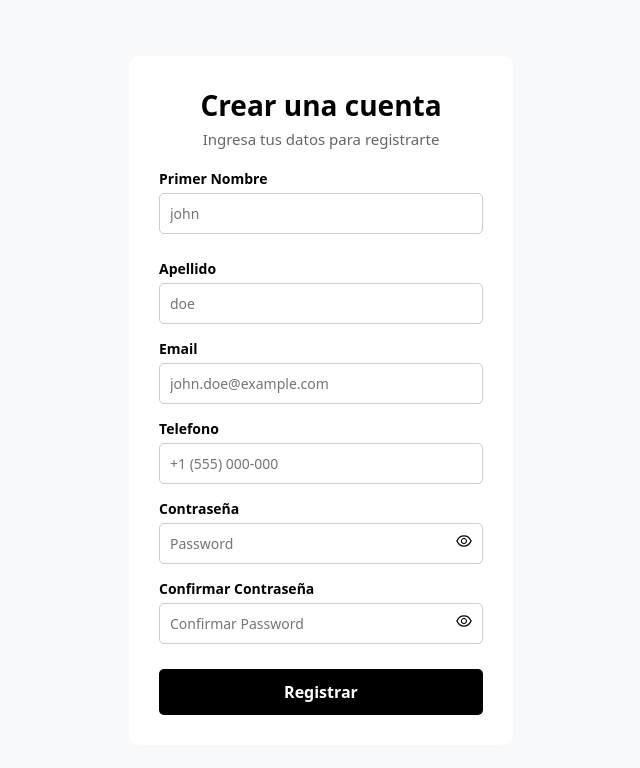
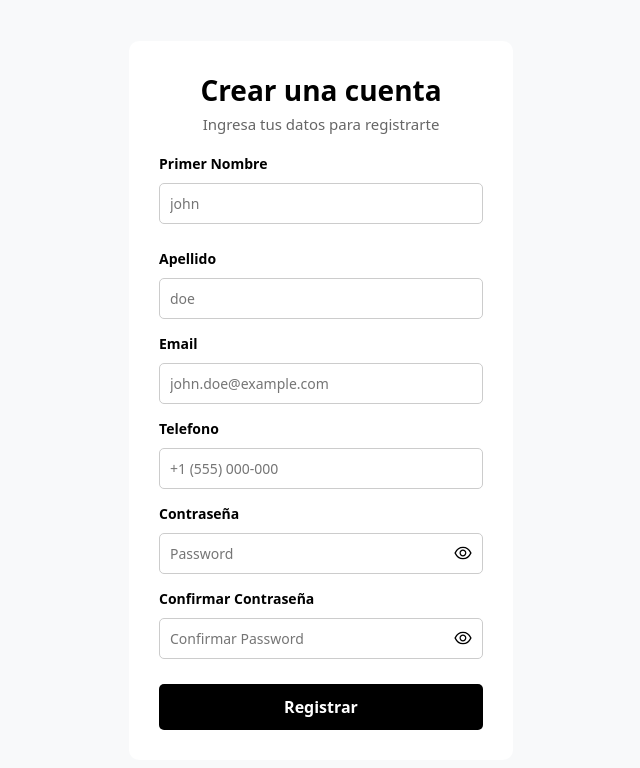
Before and after one commit to SilvaMauricioN/Tp-React-Modulo-1, a React (Vite) app: page / in a window 1280 px wide. Shown: the top 768 px of the page, without its empty margins (319-959 px from the left). Built offline with nearby package versions, Linux system fonts and the light colour scheme.

Commit message:
arreglo css campo password

```diff
--- a/src/componentes/Campo/Campo.css
+++ b/src/componentes/Campo/Campo.css
@@ -9,7 +9,7 @@
 label {
     font-size: 14px;
     font-weight: bold;
-    margin-bottom: 5px;
+    margin-bottom: 10px;
 }
 
 input {
--- a/src/componentes/CampoPassword/CampoPassword.css
+++ b/src/componentes/CampoPassword/CampoPassword.css
@@ -10,7 +10,7 @@
 .TituloCampo {
 	font-size: 14px;
 	font-weight: bold;
-	margin-bottom: 5px;
+	margin-bottom: 10px;
 }
 
 .EntradaPassword {
@@ -24,9 +24,14 @@
 .BotonOjo {
 	position: absolute;
 	right: 10px;
-	top: 50%;
+	top: 57%;
 	background: none;
 	border: none;
 	cursor: pointer;
 	font-size: 18px;
 }
+
+.Icono {
+    width: 20px;
+    height: 20px;
+}
```
Also changed, not shown: src/assets/preview.png (added), src/componentes/CampoPassword/CampoPassword.jsx (indentation only).
